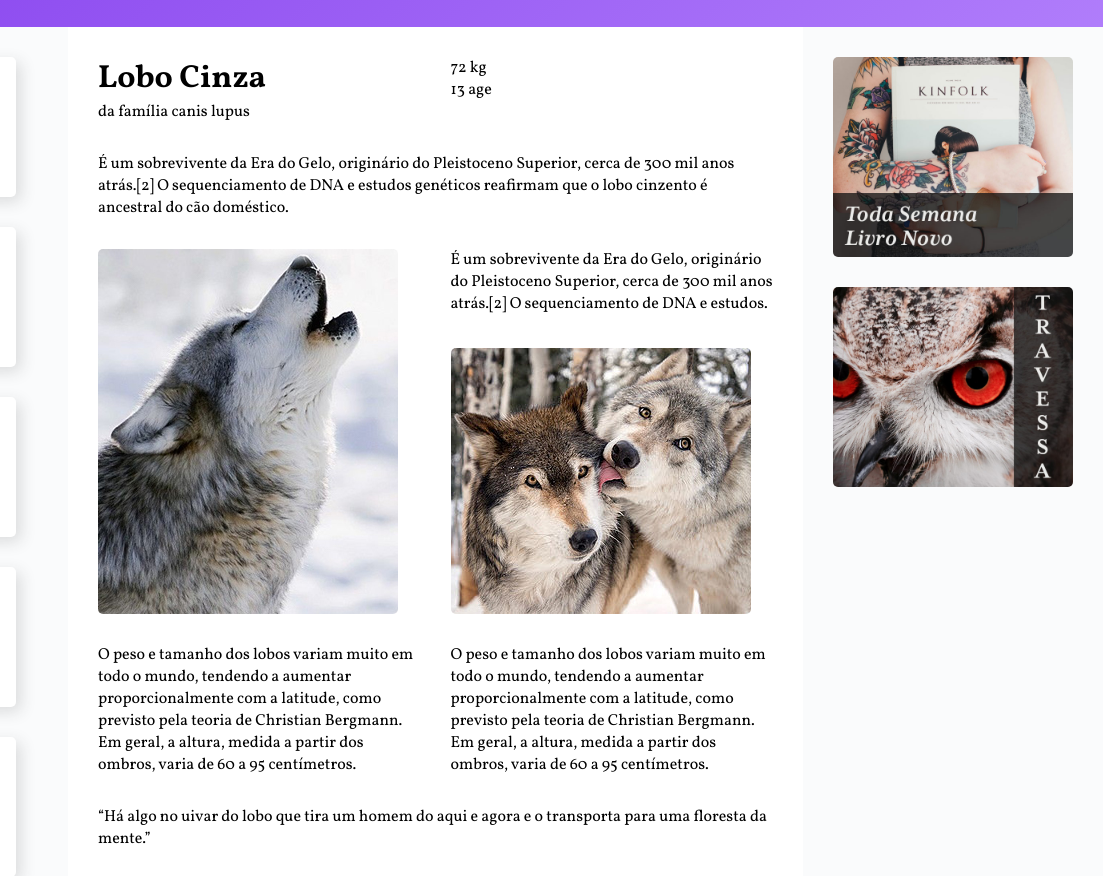
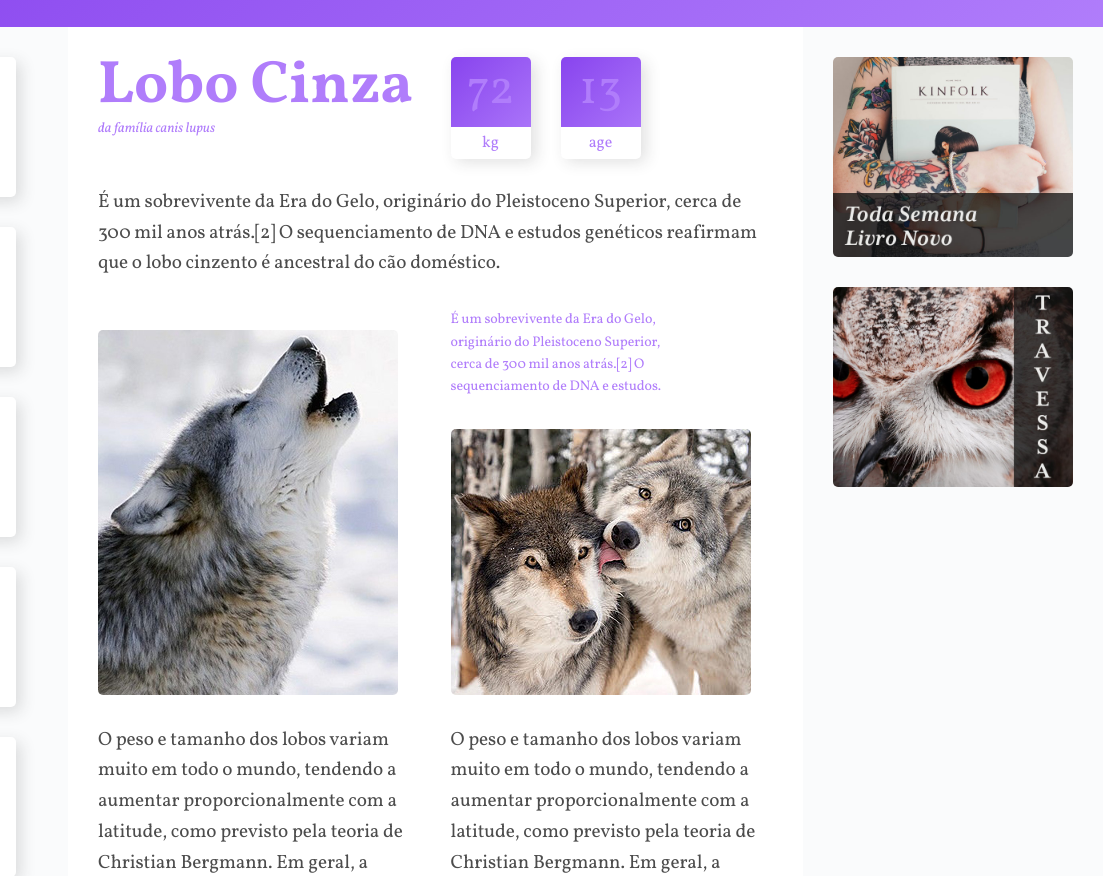
Before and after one commit to rafaelviefe/wildbeast, a plain HTML site: page index.html in a window 1280 px wide. Shown: the part 78-954 px from the top of the page, 177-1280 px from the left. Drawn offline with Linux system fonts and the light colour scheme.

Commit message:
content-grid

```diff
--- a/css/style.css
+++ b/css/style.css
@@ -120,9 +120,109 @@ img{
     align-self: end;
 }
 
+/*ESTILOS CONTENT*/
 
+p{
+    font-size: 1.2em;
+    line-height: 1.6;
+    letter-spacing: -0.005em;
+    color: rgba(0,0,0,.7);
+}
 
+.informacoes p + p{
+ margin-top: 30px;
+}
 
+/*TÍTULO*/
+
+.titulo{
+    color: #B07DFB;
+}
+
+.titulo h1{
+    font-size: 3.75em;
+    line-height: 1;
+    font-weight: 700;
+}
+
+.titulo span{
+    font-size: 0.875em;
+    font-style: italic;
+}
+
+/*CARACTERÍSTICAS*/
+
+.caracteristicas{
+    display: flex;
+    align-items: flex-start;
+}
+
+.caracteristicas > div{
+    width: 80px;
+    text-align: center;
+    background: linear-gradient(135deg, #8844ee, #B07DFB);
+    border-radius: 5px;
+    box-shadow: 5px 5px 15px 0px rgba(44,44,44,0.15);
+    position: relative;
+}
+
+.caracteristicas > div:first-child{
+    margin-right: 30px;
+}
+
+.caracteristicas span{
+    display: block;
+    color: #B07DFB;
+}
+
+.numero{
+    font-size: 3em;
+    line-height: 1;
+    margin: 10px auto;
+}
+
+.rotulo{
+    background: white;
+    border-radius: 0 0 5px 5px;
+    padding: 5px 0;
+    position: relative;
+    top: 2px;
+}
+
+.destaque{
+    font-size: 0.875em;
+    color: #B07DFB;
+    max-width: 16em;
+}
+
+.citacao, .atributos{
+    align-self: start;
+    padding: 30px;
+    border-radius: 5px;
+    box-shadow: 5px 5px 15px 0px rgba(44,44,44,0.15);
+    background: linear-gradient(135deg, #8844ee, #B07DFB);
+
+}
+
+.citacao p{
+    font-size: 1.5em;
+    font-style: italic;
+    text-align: center;
+    color: white;
+    max-width: 500px;
+    margin: 0 auto;
+}
+
+.atributos li{
+    color: white;
+    font-family: Courier, monospace;
+    font-size: 1.2em;
+    padding: 15px;
+}
+
+.atributos li + li{
+    border-top: 2px solid #B07DFB;
+}
 
 /*ANÚNCIOS*/
 
--- a/index.html
+++ b/index.html
@@ -54,7 +54,7 @@
 
             <img class="imagem-1" src="img/wolf1.jpg" alt="Wolf 1">
 
-            <p>É um sobrevivente da Era do Gelo, originário do Pleistoceno Superior, cerca de 300 mil anos atrás.[2] O sequenciamento de DNA e estudos.</p>
+            <p class="destaque">É um sobrevivente da Era do Gelo, originário do Pleistoceno Superior, cerca de 300 mil anos atrás.[2] O sequenciamento de DNA e estudos.</p>
 
             <img class="imagem-2" src="img/wolf2.jpg" alt="Wolf 2">
 
```
